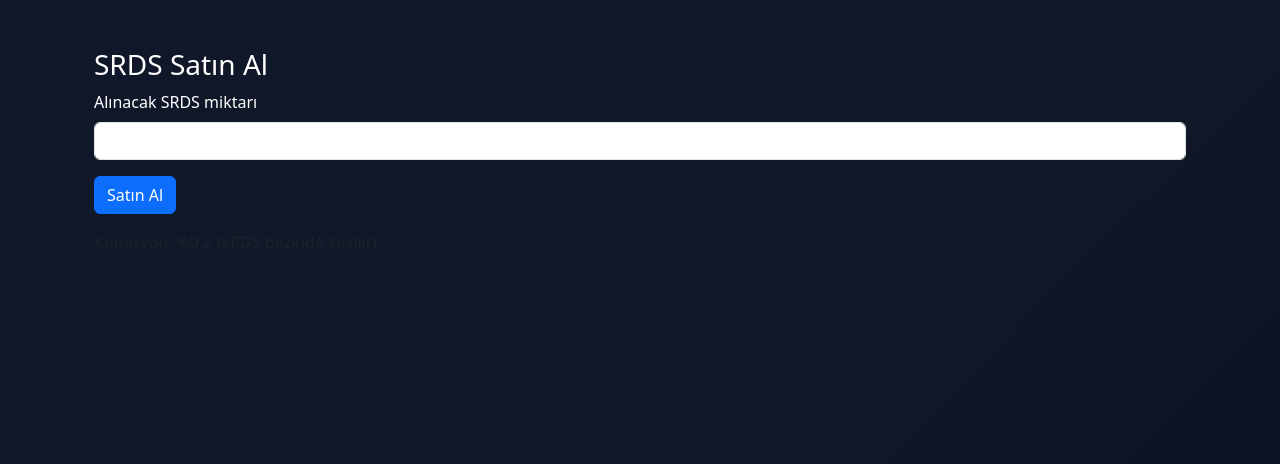
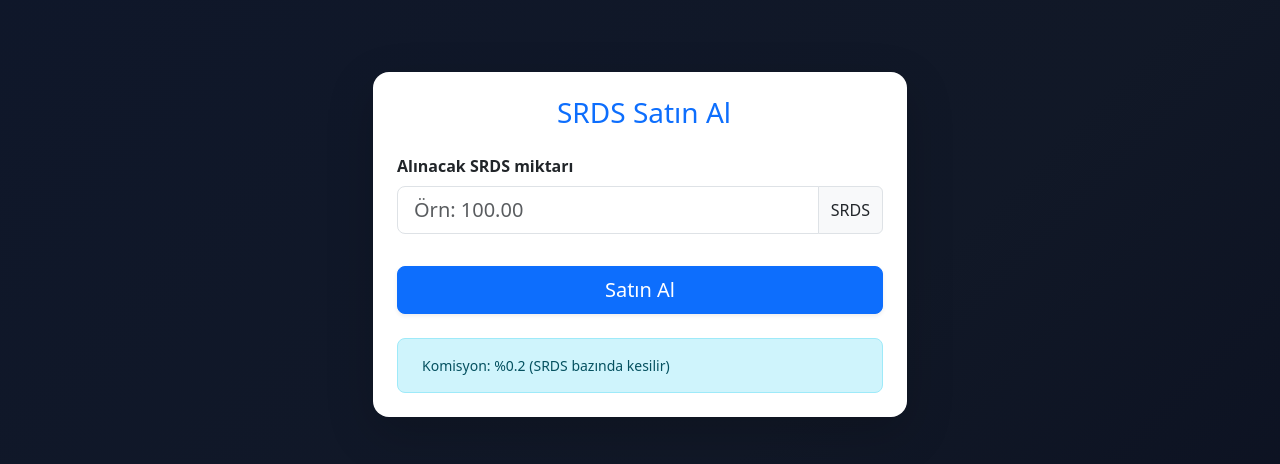
Before and after one commit to ardagencer1206/wallet, a Flask app: page /buy in a window 1280 px wide. Shown: the part 57-521 px from the top of the page. Run offline with Flask 3, Linux system fonts and the light colour scheme; the visitor is signed in with stand-in values (Sample User, id 1); data comes from the database, SQL or seed files in the repository.

Commit message:
Update buy.html

```diff
--- a/templates/buy.html
+++ b/templates/buy.html
@@ -1,15 +1,31 @@
 {% extends "base.html" %}
 {% block content %}
-<div class="container py-4">
-  <h3>SRDS Satın Al</h3>
-  <form method="post">
-    {{ form.hidden_tag() }}
-    <div class="mb-3">
-      {{ form.amount.label(class="form-label") }}
-      {{ form.amount(class="form-control", step="0.01") }}
+<div class="container py-5">
+  <div class="row justify-content-center">
+    <div class="col-lg-6 col-md-8">
+      <div class="card shadow-lg border-0 rounded-4">
+        <div class="card-body p-4">
+          <h3 class="text-center mb-4 text-primary">
+            <i class="bi bi-currency-exchange me-2"></i>SRDS Satın Al
+          </h3>
+          <form method="post" novalidate>
+            {{ form.hidden_tag() }}
+            <div class="mb-3">
+              {{ form.amount.label(class="form-label fw-semibold") }}
+              <div class="input-group">
+                {{ form.amount(class="form-control form-control-lg", step="0.01", placeholder="Örn: 100.00") }}
+                <span class="input-group-text">SRDS</span>
+              </div>
+            </div>
+            {{ form.submit(class="btn btn-lg btn-primary w-100 mt-3 shadow-sm") }}
+          </form>
+          <div class="alert alert-info mt-4 mb-0 rounded-3 small">
+            <i class="bi bi-info-circle me-2"></i>
+            Komisyon: %0.2 (SRDS bazında kesilir)
+          </div>
+        </div>
+      </div>
     </div>
-    {{ form.submit(class="btn btn-primary") }}
-  </form>
-  <p class="mt-3 text-muted">Komisyon: %0.2 (SRDS bazında kesilir)</p>
+  </div>
 </div>
 {% endblock %}
```
